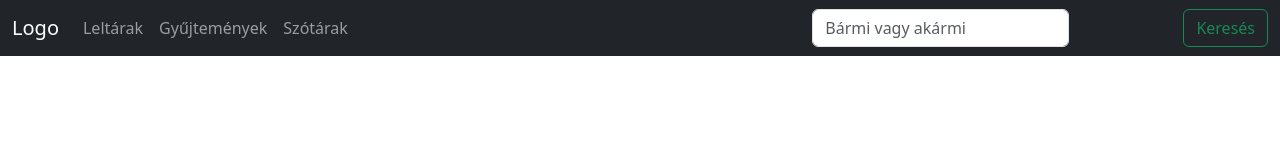
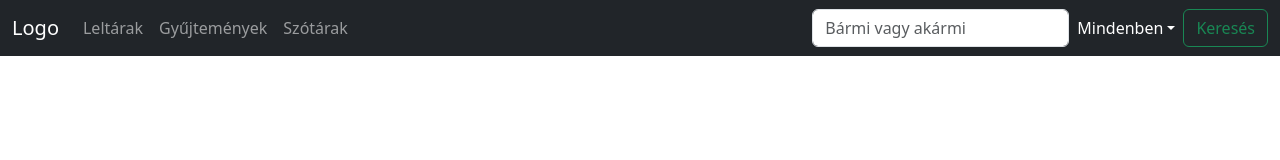
Before and after one commit to rekamakadi/nava, a React (Vite) app in the folder client/: page / in a window 1280 px wide. Shown: the top 160 px of the page. Built offline with nearby package versions, Linux system fonts and the light colour scheme.

Commit message:
[change] change text color

```diff
--- a/client/src/components/NavigationBar.jsx
+++ b/client/src/components/NavigationBar.jsx
@@ -25,7 +25,7 @@ function NavigationBar() {
               className="me-lg-2 mb-2 mb-lg-0"
               aria-label="Search"
             />
-            <NavDropdown title="Mindenben" id="navbarScrollingDropdown" className="me-lg-2">
+            <NavDropdown title="Mindenben" id="navbarScrollingDropdown" className="me-lg-2 text-white">
               <NavDropdown.Item href="#prefix">prefix szerint</NavDropdown.Item>
               <NavDropdown.Item href="#tipus">típus szerint</NavDropdown.Item>
               <NavDropdown.Item href="#formatum">formátum szerint</NavDropdown.Item>
```
